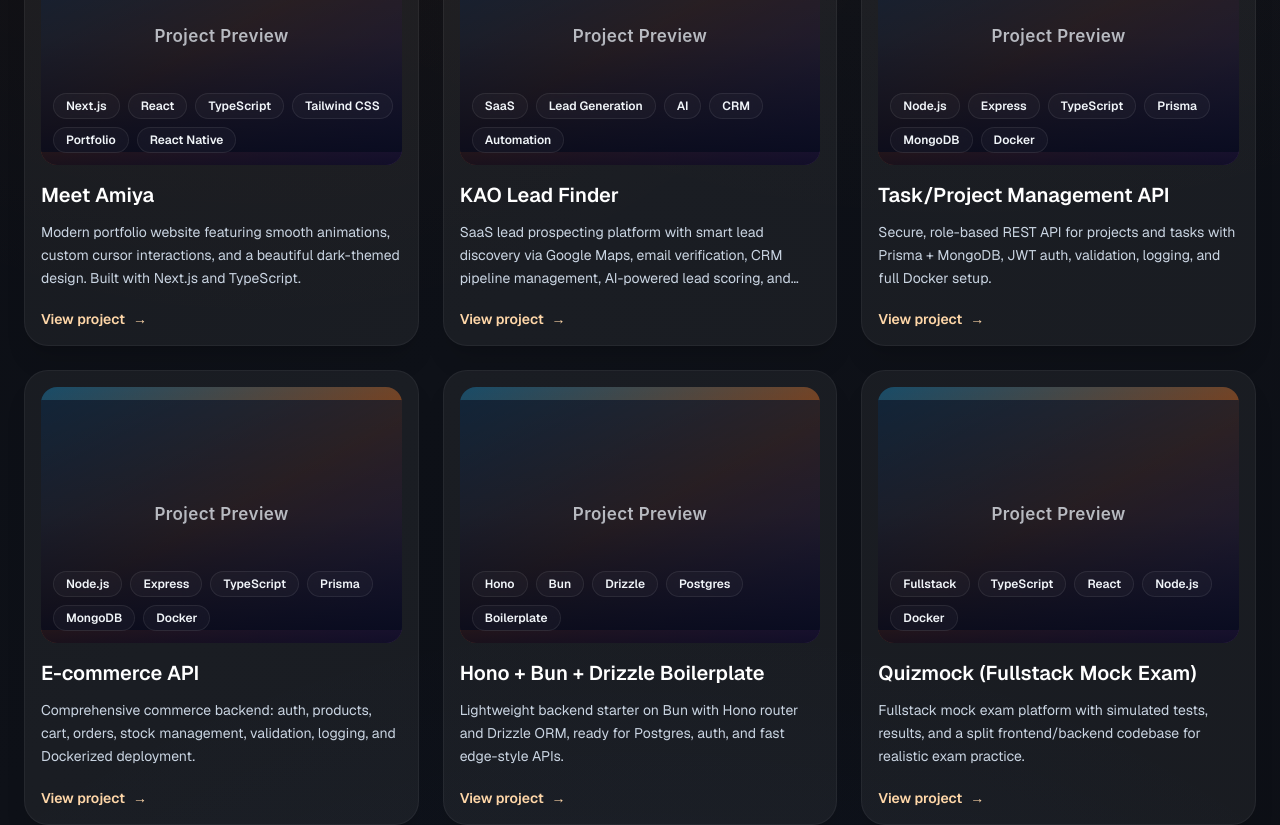
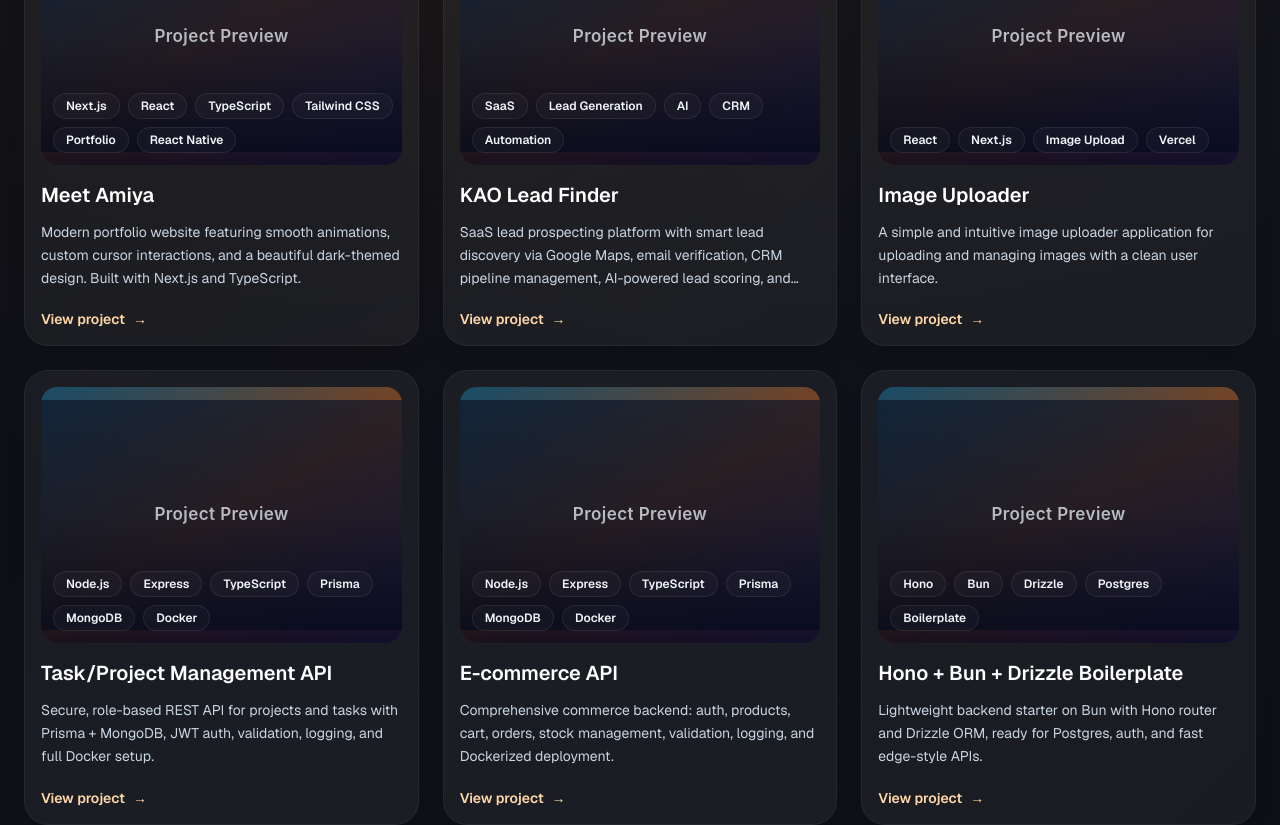
Before and after one commit to chadiegil/portfolio-2025, a Next.js app: page / in a window 1280 px wide. Shown: the part 1120-1945 px from the top of the page. Built offline with nearby package versions, Linux system fonts and the light colour scheme.

Commit message:
update: project

```diff
--- a/app/page.tsx
+++ b/app/page.tsx
@@ -21,6 +21,14 @@ const projects: Project[] = [
     image: "/placeholder-project.svg",
     link: "https://kaoleadfinder.com",
     tags: ["SaaS", "Lead Generation", "AI", "CRM", "Automation"],
+  },
+  {
+    title: "Image Uploader",
+    description:
+      "A simple and intuitive image uploader application for uploading and managing images with a clean user interface.",
+    image: "/placeholder-project.svg",
+    link: "https://image-uploader-3oebyfgaa-chadiegils-projects.vercel.app/",
+    tags: ["React", "Next.js", "Image Upload", "Vercel"],
   },
   {
     title: "Task/Project Management API",
```
Also changed, not shown: 1 other file (tests, documents, lock files or other folders).
